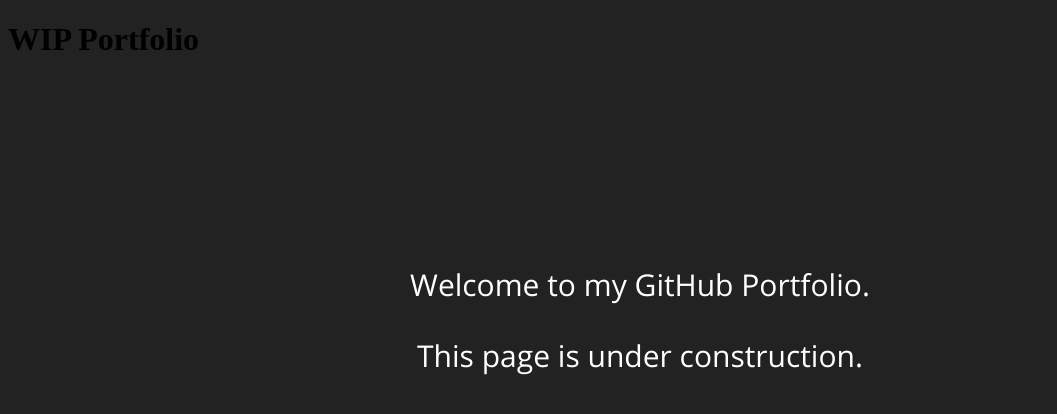
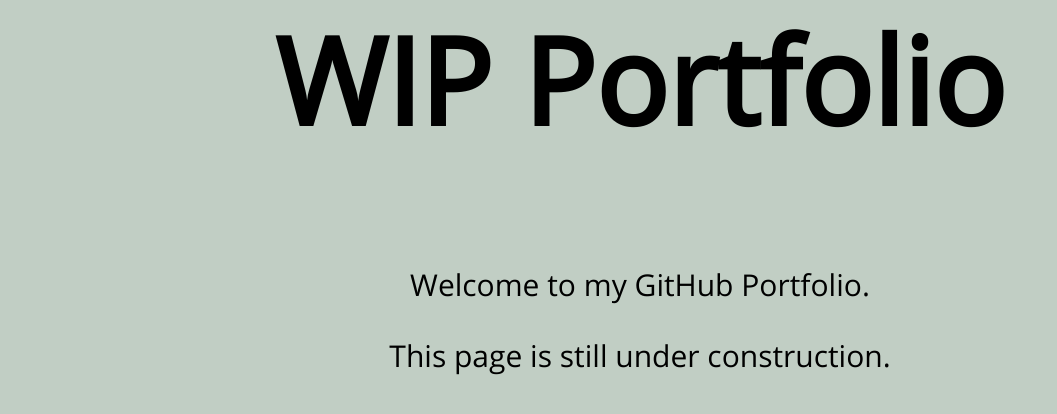
Before and after one commit to Link8898/Link8898.github.io, a plain HTML site: page index.html in a window 1280 px wide. Shown: the whole page, without its empty margins (0-1057 px from the left). Drawn offline with Linux system fonts and the light colour scheme; files whose address does not match are found by name.

Commit message:
Text Location and Colors
I adjusted the location of the text elements on the home page and changed the colors on both pages.

```diff
--- a/index.html
+++ b/index.html
@@ -8,10 +8,13 @@
     <title></title>
 </head>
 <body>
-    <h1>WIP Portfolio</h1>
+    <div class="title" id="content">
+        <h1>WIP Portfolio</h1>
+    </div>
+
     <div class="prompt" id="content">
         <p>Welcome to my GitHub Portfolio.</p>
-        <p>This page is under construction.</p>
+        <p>This page is still under construction.</p>
     </div>
 </body>
 </html>
--- a/poemgenerator/stylesheet.css
+++ b/poemgenerator/stylesheet.css
@@ -1,7 +1,7 @@
  @font-face { font-family: opensans; src: url('Resources/OpenSans-Regular.ttf');}
 
 body {
-	background-color: #222222;
+	background-color: #6E00DC;
 }
 
 .social {
@@ -16,7 +16,7 @@
 
 .prompt {
 	font-family: opensans;
-	color: white;
+	color: #FFD999;
 	text-align: center;
 	font-size: 25px;
 	position: fixed;
@@ -28,7 +28,7 @@
 }
 
 .button {
-	background-color: #4CAFFF;
+	background-color: #FF0055;
 
 	font-family: opensans;
 	text-align: center;
--- a/stylesheet.css
+++ b/stylesheet.css
@@ -1,7 +1,7 @@
 @font-face { font-family: opensans; src: url('Resources/OpenSans-Regular.ttf');}
 
 body {
-	background-color: #222222;
+	background-color: #C1CEC4;
 }
 
 .social {
@@ -14,12 +14,25 @@
 	user-select: none; /* Chrome, Opera and Firefox */
 }
 
+.title {
+	font-family: opensans;
+	color: black;
+	text-align: center;
+	font-size: 60px;
+	position: absolute;
+	width: 90%;
+	top: 10%;
+	left: 50%;
+	transform: translate(-50%, -50%);
+	/*outline: 2px solid #555555;*/
+}
+
 .prompt {
 	font-family: opensans;
-	color: white;
+	color: black;
 	text-align: center;
 	font-size: 30px;
-	position: fixed;
+	position: absolute;
 	width: 90%;
 	top: 40%;
 	left: 50%;
```
